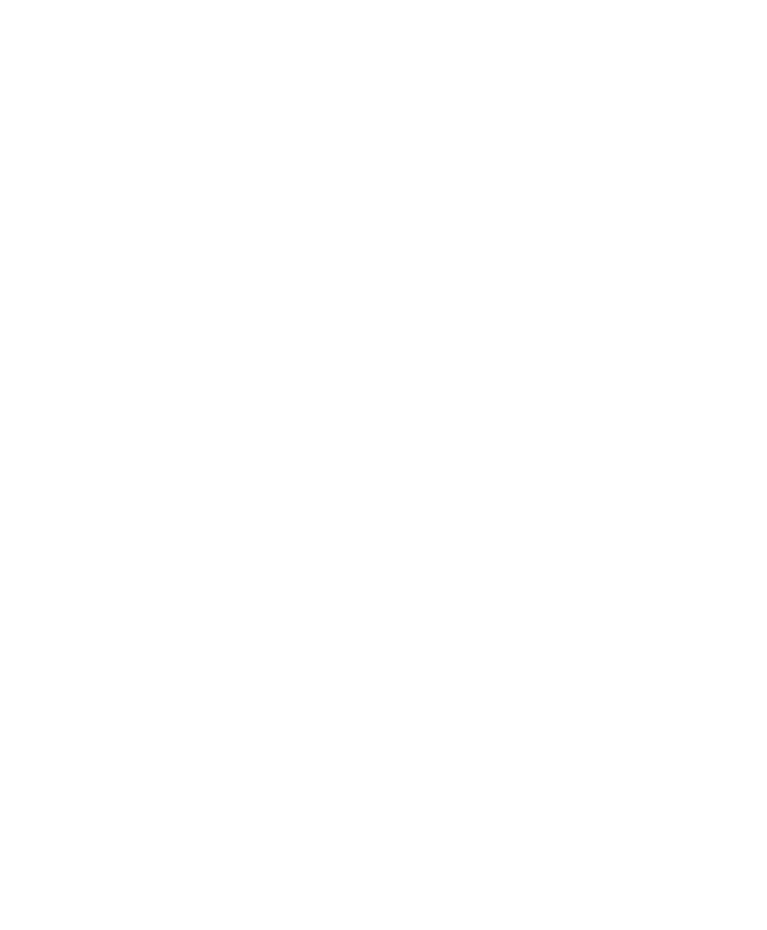
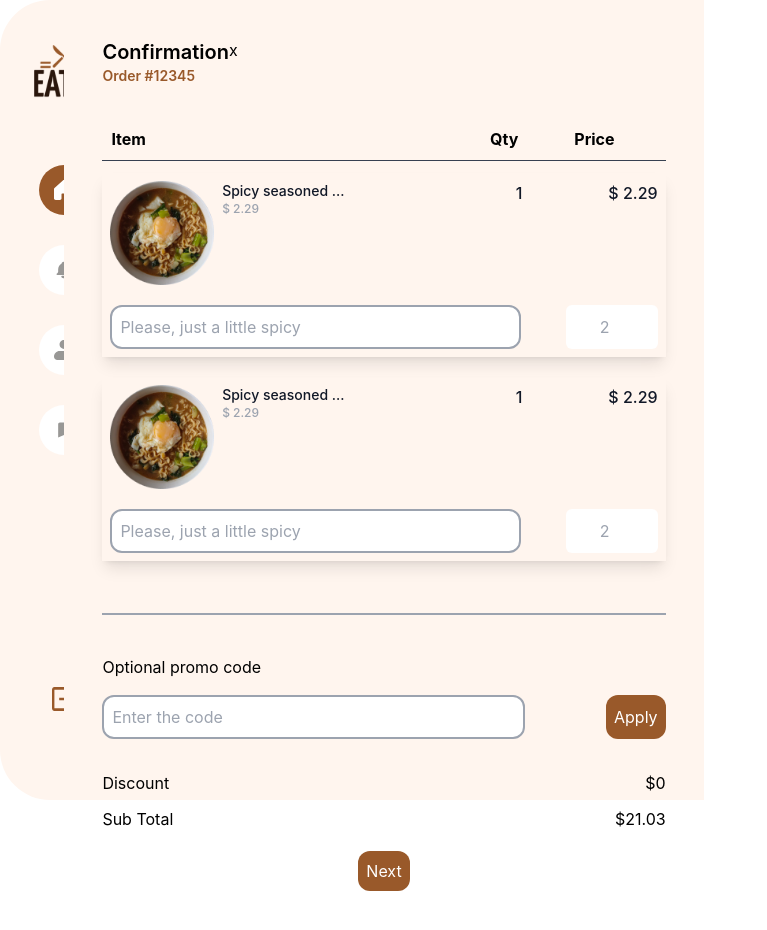
Before and after one commit to square-hktn/eatly, a React (Create React App) app: page /dashboard in a window 1280 px wide. Shown: the top 930 px of the page, without its empty margins (0-767 px from the left). Before the commit the page ends 800 px from the top, so only its background shows below. Built offline with nearby package versions, Linux system fonts and the light colour scheme.

Commit message:
confirmation modal

```diff
--- a/src/App.js
+++ b/src/App.js
@@ -14,6 +14,11 @@
           path="/"
           component={Landing}
         />
+          <ProtectedRoute
+          exact
+          path="/dashboard"
+          component={Dashboard}
+        />
         </Switch>
       </Router>
     </div>
--- /dev/null
+++ b/src/component/ConfirmationModal.js
@@ -0,0 +1,67 @@
+import React from 'react'
+import MealCard from './confirm_modal_components/MealCard'
+
+function ConfirmationModal () {
+  return (
+    <div class="confirmation_sidebar_wrapper">
+      <div class="flex flex-col">
+        <div class="flex flex-col mb-8">
+          <div class="flex w-full">
+            <p class="text-xl font-semibold">
+              Confirmation
+            </p>
+            <div class="flex justify-end">
+              <p>x</p>
+             </div>
+          </div>
+        <p class="text-sm font-semibold text-[#99592A]">Order #12345</p>
+        </div>
+      </div>
+
+      <div class="flex w-full p-2 border-b border-gray-700 justify-between">
+        <tr class="w-full flex">
+          <th class="flex w-3/4">Item</th>
+          <th class="flex w-1/6">Qty</th>
+          <th class="flex w-1/6">Price</th>
+        </tr>
+      </div>
+
+      <div class="flex flex-col border-gray-400  pt-3 pb-8 border-b-2">
+        <MealCard/>
+        <MealCard/>
+
+
+
+      </div>
+      <div class="flex flex-col mt-10">
+        <p>Optional promo code</p>
+        <div class="flex justify-between mt-4">
+          <input class="border-b-xl p-2 w-3/4 flex rounded-xl  border-gray-400 border-2" type="text" placeholder="Enter the code"/>
+          <button class="bg-[#99592A] rounded-xl p-2">
+            <p class="text-white">
+              Apply
+            </p>
+          </button>
+        </div>
+        <div class="flex flex-col mt-8">
+          <div class="flex justify-between mb-3">
+            <p>Discount</p>
+            <p>$0</p>
+          </div>
+          <div class="flex justify-between ">
+            <p>Sub Total</p>
+            <p>$21.03</p>
+          </div>
+        </div>
+        <div class="flex justify-center p-5">
+          <button class="bg-[#99592A] rounded-xl p-2 justify-center">
+            <p class="text-white">Next</p>
+          </button>
+        </div>
+      </div>
+
+    </div>
+  )
+}
+
+export default ConfirmationModal
--- /dev/null
+++ b/src/component/confirm_modal_components/MealCard.js
@@ -0,0 +1,78 @@
+import React from 'react'
+
+function MealCard() {
+  const meal={
+    title:"Spicy seasoned seafood ramen",
+    price:2.29,
+  }
+
+  return (
+    <div class="flex flex-col w-full mb-5 shadow-lg p-2">
+    <div class="flex justify-between text-base font-medium text-gray-900 mb-5">
+        <div class="flex w-7/12">
+          <div class="flex w-1/3">
+            <img src={require("../../assets/Image6.png")} alt="pizza"/>
+          </div>
+          <div class="flex flex-col w-2/3 ml-2">
+            <div class="flex flex-col">
+              <p class="text-sm">
+                {meal.title.substring(0,15)}...
+              </p>
+            </div>
+            <div class="flex flex-col">
+
+              <p class="text-xs text-gray-400">
+                 $ 2.29
+              </p>
+            </div>
+
+          </div>
+        </div>
+        <div class="flex w-1/8 justify-start">
+           <p class="text-start">1</p>
+        </div>
+        <div class="flex w-1/8 justify-start">
+          <p class="text-start">$ {meal.price}</p>
+        </div>
+       </div>
+       <div class="flex justify-between">
+         <input type="text" class="border-2 border-gray-400 p-2 rounded-xl flex w-3/4" placeholder="Please, just a little spicy"/>
+         <input type="number" step="1" min="0" max="100" default="2" placeholder="2" class="p-1 text-center w-1/6 rounded-md "/>
+       </div>
+
+
+  </div>
+  )
+}
+
+/*
+ <div class="flex flex-col mt-10">
+    <tr class="flex">
+      <td class="flex w-4/6">
+        <div class="flex w-1/2">
+            <img  class="m-2" height="4px"src={require("../../assets/Image6.png")} alt="img"/>
+            <div class="flex flex-col w-full">
+              <div class="flex w-1/2">
+                <p class="text-sm">
+                  Spicy seasoned sea...
+                </p>
+              </div>
+              <div class="flex w-1/2">
+                  <p class="text-xs text-gray-400">
+                     $ 2.29
+                   </p>
+              </div>
+
+
+            </div>
+        </div>
+      </td>
+
+      <td class="flex w-1/6"><p class="text-sm">2</p></td>
+      <td class="flex w-1/6"><p class="text-sm">$2.29</p></td>
+    </tr>
+    <input type="text" class="confirmation_sider_additionss" placeholder="Please,just a bit spicy."/>
+    </div>
+
+*/
+export default MealCard
--- a/src/index.css
+++ b/src/index.css
@@ -73,6 +73,29 @@
 
 }
 
+.confirmation_sidebar_wrapper {
+  width: 50%;
+  height: 100%;
+  background: #FFF5EE;
+  margin-right:0px;
+  margin-left:5%;
+  position: fixed;
+  display: flex;
+  flex-direction: column;
+  padding:3%;
+}
+
+
+.confirmation_sider_additions {
+  border-radius: 50px 50px 50px 50px;
+  border-radius:5%;
+  margin-top:2px;
+  display:flex;
+  width:100%;
+  border:#989795 2 solid;
+  padding:2px;
+}
+
 
 .dashboard_main {
   width: 100%;
--- a/src/pages/dashboard/dashboard.page.js
+++ b/src/pages/dashboard/dashboard.page.js
@@ -1,10 +1,20 @@
 import React from "react";
+import ConfirmationModal from "../../component/ConfirmationModal";
 import Sidebar from "../../component/sidebar";
 
 const Dashboard = (props) => {
   return (
       <div className="dashboard_main">
-        <Sidebar/>
+
+
+          <Sidebar/>
+
+
+
+          <ConfirmationModal/>
+
+
+
       </div>
   );
 };
```
Also changed, not shown: src/assets/Pizza.png (added), src/component/AddressModal.js (added).
